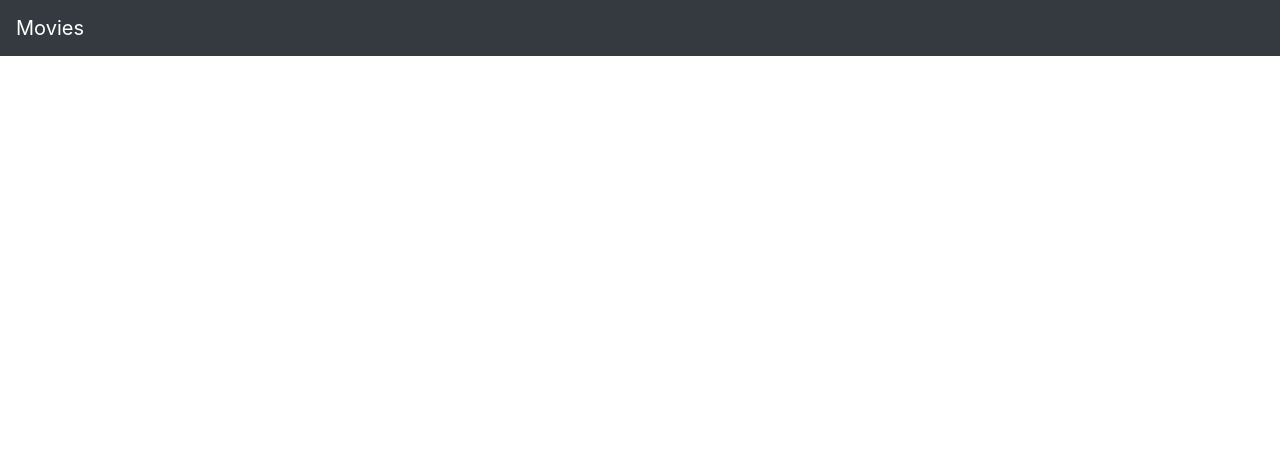
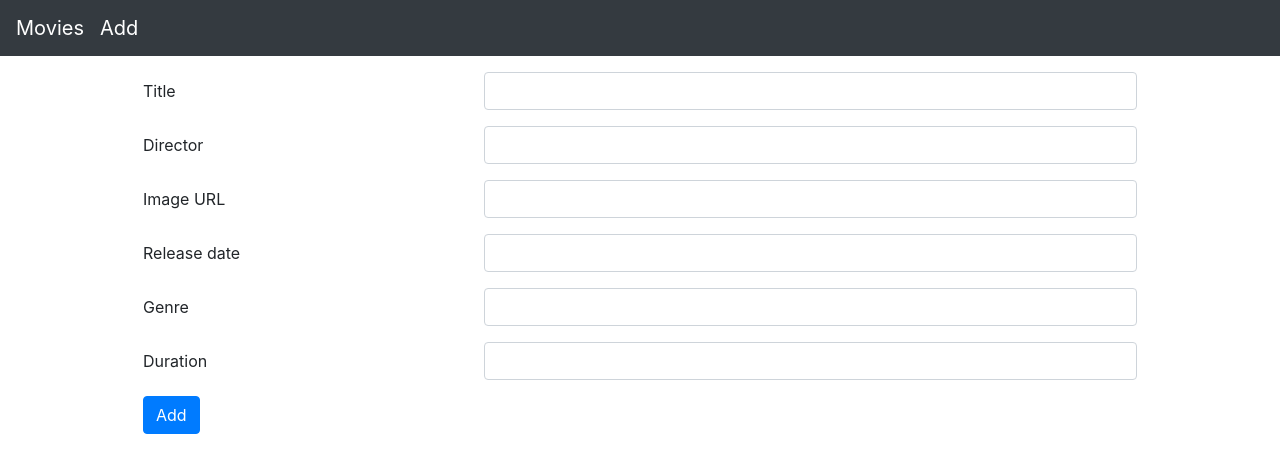
Before and after one commit to MajaMarkovic1/movies-app, a Vue app: page /add in a window 1280 px wide. Shown: the top 472 px of the page. Built offline with nearby package versions, Linux system fonts and the light colour scheme; the HTML template or start-up script is replaced by a standard one.

Commit message:
add movie

```diff
--- /dev/null
+++ b/src/components/AddMovie.vue
@@ -0,0 +1,112 @@
+<template>
+    <div class="container">
+        <form @submit.prevent="onSubmit">
+            <div class="form-group row">
+                <label for="title" class="col-4 col-form-label">Title</label>
+                <div class="col-8">
+                    <div class="input-group">
+                        <input
+                        id="title"
+                        name="title"
+                        type="text"
+                        class="form-control here"
+                        v-model="movie.title">
+                    </div>
+                </div>
+            </div>
+            <div class="form-group row">
+                <label for="director" class="col-4 col-form-label">Director</label>
+                <div class="col-8">
+                    <div class="input-group">
+                        <input
+                        id="director"
+                        name="director"
+                        type="text"
+                        class="form-control here"
+                        v-model="movie.director">
+                    </div>
+                </div>
+            </div>
+            <div class="form-group row">
+                <label for="imageUrl" class="col-4 col-form-label">Image URL</label>
+                <div class="col-8">
+                    <div class="input-group">
+                        <input
+                        id="imageUrl"
+                        name="imageUrl"
+                        type="text"
+                        class="form-control here"
+                        v-model="movie.imageUrl">
+                    </div>
+                </div>
+            </div>
+            <div class="form-group row">
+                <label for="releaseDate" class="col-4 col-form-label">Release date</label>
+                <div class="col-8">
+                    <div class="input-group">
+                        <input
+                        id="releaseDate"
+                        name="releaseDate"
+                        type="text"
+                        class="form-control here"
+                        v-model="movie.releaseDate">
+                    </div>
+                </div>
+            </div>
+            <div class="form-group row">
+                <label for="genre" class="col-4 col-form-label">Genre</label>
+                <div class="col-8">
+                    <div class="input-group">
+                        <input
+                        id="genre"
+                        name="genre"
+                        type="text"
+                        class="form-control here"
+                        v-model="movie.genre">
+                    </div>
+                </div>
+            </div>
+            <div class="form-group row">
+                <label for="duration" class="col-4 col-form-label">Duration</label>
+                <div class="col-8">
+                    <div class="input-group">
+                        <input
+                        id="duration"
+                        name="duration"
+                        type="text"
+                        class="form-control here"
+                        v-model="movie.duration">
+                    </div>
+                </div>
+            </div>
+            <button name="submit" class="btn btn-primary" type="submit">Add</button>
+        </form>
+    </div>
+</template>
+
+<script>
+import { movies } from '../services/Movies'
+
+export default {
+    data(){
+        return {
+            movie: {},
+        }
+    },
+
+    methods: {
+        onSubmit(){
+            movies.add(this.movie)
+            .then((response) => {
+                this.$router.push('/movies')
+            })
+            .catch(err => console.log(err.response.data) )
+        }
+    }
+
+}
+</script>
+
+<style>
+
+</style>
--- a/src/components/Navbar.vue
+++ b/src/components/Navbar.vue
@@ -5,7 +5,10 @@
                 class="navbar-brand"
                 to="/movies">Movies
             </router-link>
-
+           <router-link
+                class="navbar-brand"
+                to="/add">Add
+            </router-link>
         </nav>
     </div>
 </template>
--- a/src/router.js
+++ b/src/router.js
@@ -1,6 +1,8 @@
 import Vue from 'vue'
 import Router from 'vue-router'
 import AppMovies from './components/AppMovies'
+import AddMovie from './components/AddMovie'
+
 
 Vue.use(Router)
 
@@ -10,6 +12,8 @@ export default new Router ({
     routes: [
         {path: '/', redirect: 'movies'},
         {path: '/movies', component: AppMovies },
+        {path: '/add', component: AddMovie },
+
 
     ]
 
--- a/src/services/Movies.js
+++ b/src/services/Movies.js
@@ -3,7 +3,7 @@ import axios from 'axios'
 export default class Movies {
 
     constructor(){
-        axios.defaults.baseURL = 'http://localhost:8000/api'
+        axios.defaults.baseURL = 'http://localhost:8000/api/'
     }
 
     getAll(){
@@ -11,6 +11,10 @@ export default class Movies {
         .then(response => response.data)
     }
 
+    add(movie){
+        return axios.post('movies', movie)
+    }
+
 
 }
 
```
